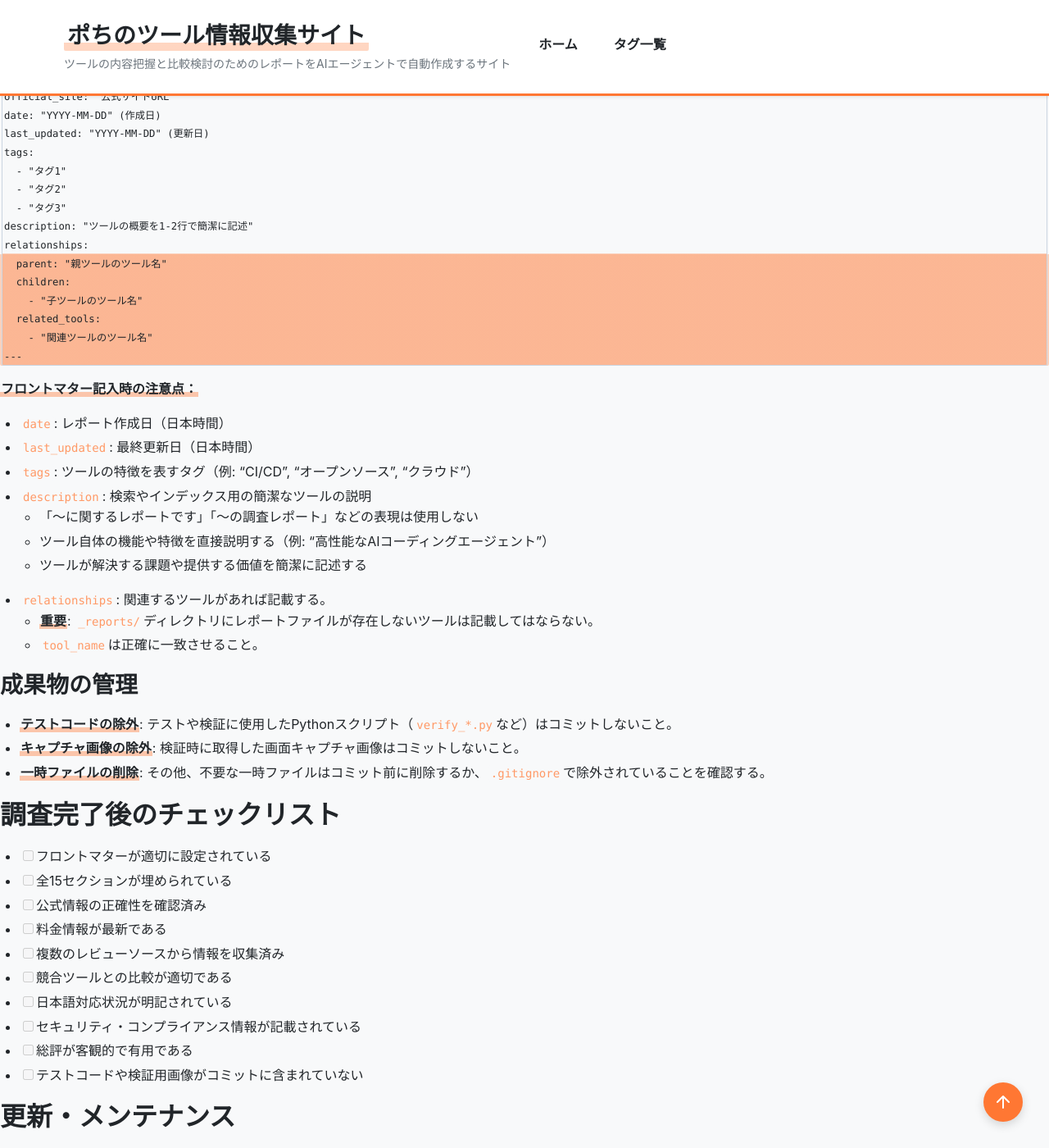
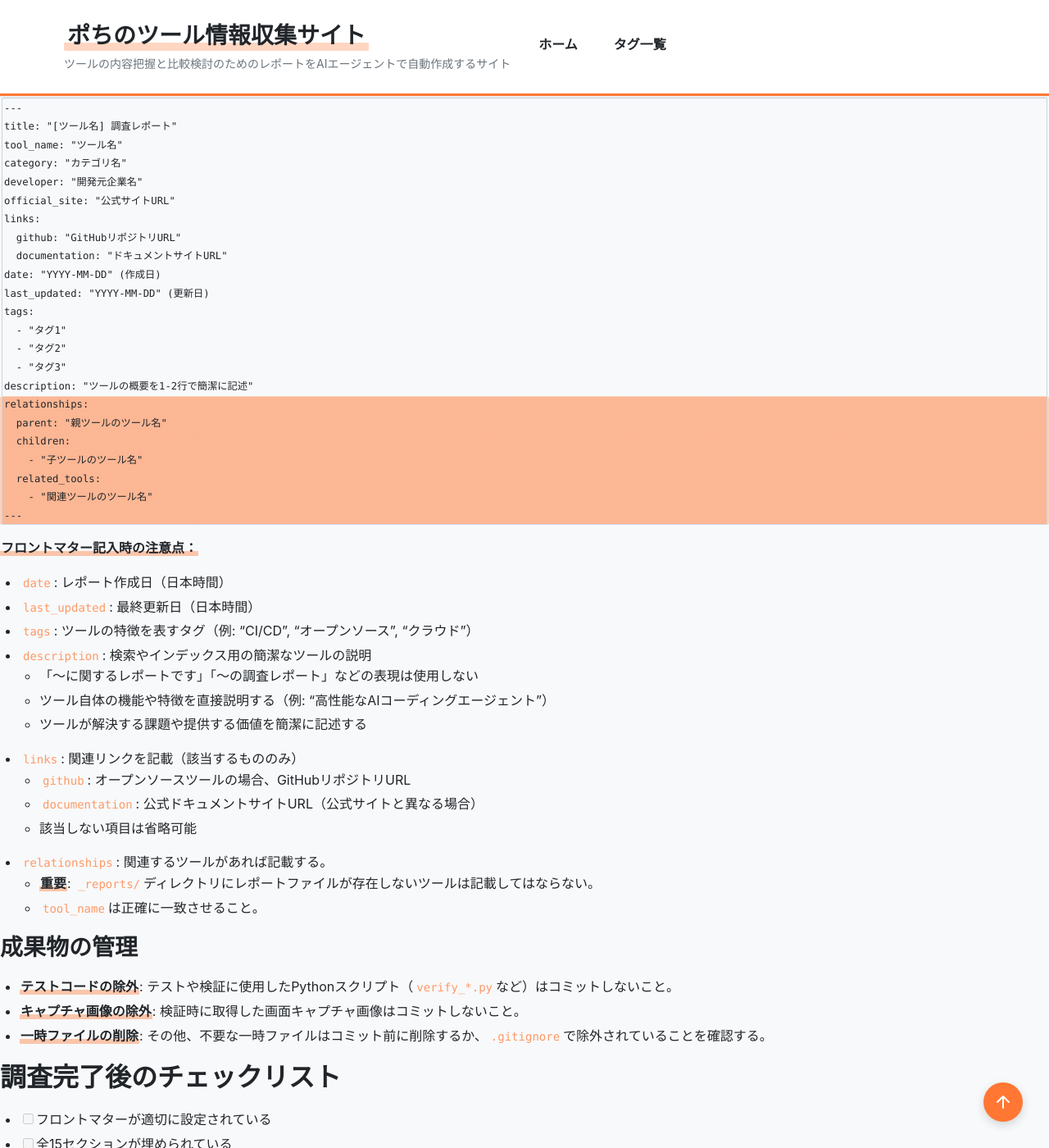
Before and after one commit to aegisfleet/tool-survey-report, a Jekyll site: the page built from task-report-create-or-update.md, in a window 1280 px wide and 1400 px high, scrolled down 2827 px. Shown: the whole window at 82% size. Built offline with Jekyll 4.4.1, drawn with Linux system fonts in a browser that asks for light colours; our own code applies the rules of GitHub Pages for plain Markdown files; some of the changed text lies outside the part shown.

Commit message:
docs: Refine task report creation/update guide and associated template.

```diff
--- a/task-report-create-or-update.md
+++ b/task-report-create-or-update.md
@@ -14,6 +14,10 @@
 - ツールのカテゴリと概要を明確に定義
 - 常に最新の情報であることが絶対条件
   - 情報が古いものは更新情報を追加で調査
+- 関連リンクの収集
+  - GitHubリポジトリの有無を確認（オープンソースの場合）
+  - 公式ドキュメントサイトのURLを収集（公式サイトと異なる場合）
+  - 主要レビューサイト（G2, Capterra, ITreview等）のツールページURLを収集
 
 ### 2. 機能調査
 
@@ -105,6 +109,9 @@ tool_name: "ツール名"
 category: "カテゴリ名"
 developer: "開発元企業名"
 official_site: "公式サイトURL"
+links:
+  github: "GitHubリポジトリURL"
+  documentation: "ドキュメントサイトURL"
 date: "YYYY-MM-DD" (作成日)
 last_updated: "YYYY-MM-DD" (更新日)
 tags:
@@ -130,6 +137,10 @@ relationships:
   - 「〜に関するレポートです」「〜の調査レポート」などの表現は使用しない
   - ツール自体の機能や特徴を直接説明する（例: "高性能なAIコーディングエージェント"）
   - ツールが解決する課題や提供する価値を簡潔に記述する
+- `links`: 関連リンクを記載（該当するもののみ）
+  - `github`: オープンソースツールの場合、GitHubリポジトリURL
+  - `documentation`: 公式ドキュメントサイトURL（公式サイトと異なる場合）
+  - 該当しない項目は省略可能
 - `relationships`: 関連するツールがあれば記載する。
   - **重要**: `_reports/`ディレクトリにレポートファイルが存在しないツールは記載してはならない。
   - `tool_name`は正確に一致させること。
```
Also changed, not shown: templates/template.md (+7 -0 lines).
